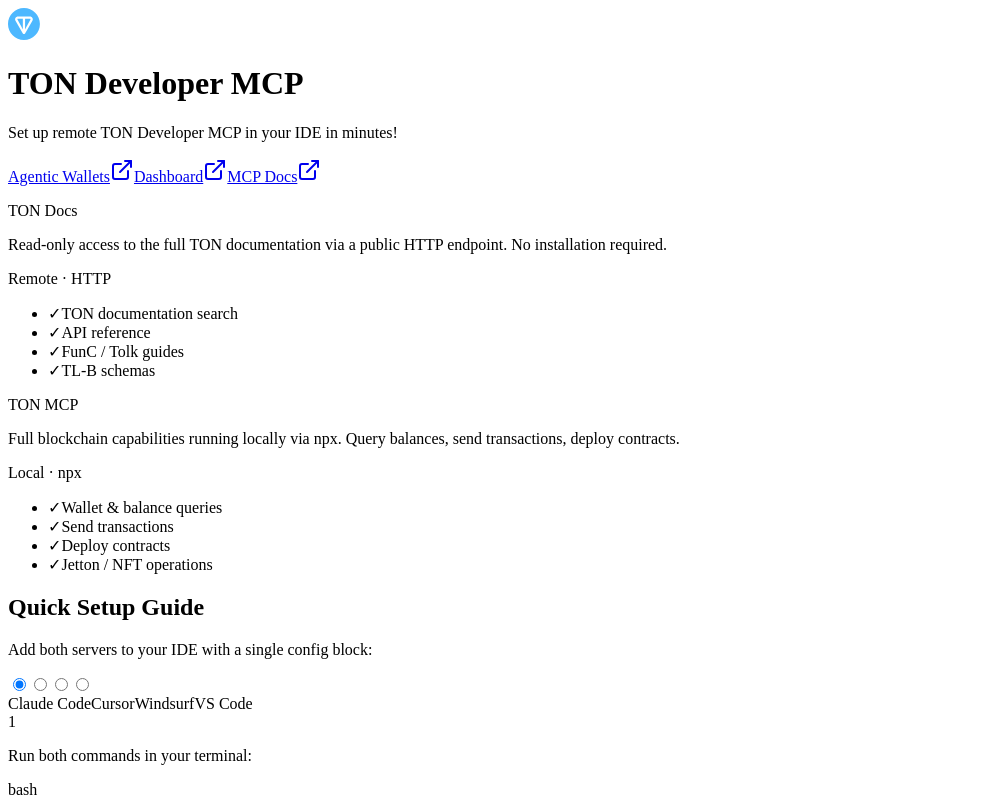
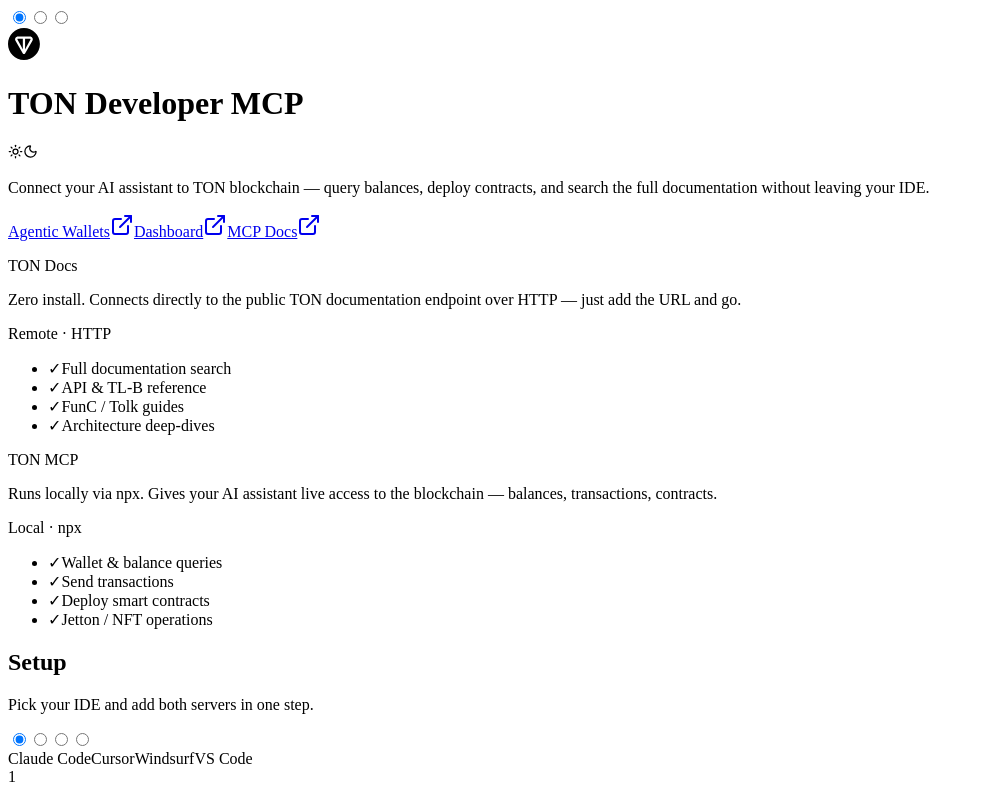
Before and after one commit to the-ton-tech/mcp-landing, a React app: page / in a window 1280 px wide. Shown: the top 800 px of the page, without its empty margins (0-984 px from the left). Built offline with nearby package versions, Linux system fonts and the light colour scheme; the HTML template or start-up script is replaced by a standard one.

Commit message:
feat: update styles

```diff
--- a/src/App.tsx
+++ b/src/App.tsx
@@ -5,6 +5,11 @@
 export default function App() {
   return (
     <>
+      {/* CSS-only theme switcher — three radios, auto is default */}
+      <input type="radio" name="theme" id="theme-auto"  className="theme-radio" defaultChecked />
+      <input type="radio" name="theme" id="theme-light" className="theme-radio" />
+      <input type="radio" name="theme" id="theme-dark"  className="theme-radio" />
+
       <div className="page-accent" />
       <main className="mx-auto max-w-4xl px-6 pb-14 pt-16">
         <Header />
--- a/src/components/Features.tsx
+++ b/src/components/Features.tsx
@@ -4,32 +4,32 @@
   {
     icon: '📖',
     title: 'Documentation Search',
-    desc:  'Instantly query the full TON docs — TL-B schemas, FunC / Tact references, and architecture guides — right inside your IDE.',
+    desc:  'Ask anything about TON — TL-B schemas, FunC / Tolk syntax, staking mechanics — and get answers grounded in the official docs.',
   },
   {
     icon: '⛓️',
-    title: 'Live Blockchain Data',
-    desc:  'Fetch real-time balances, transaction history, and contract state from the TON mainnet without leaving your editor.',
+    title: 'Live Chain Data',
+    desc:  'Pull real-time balances, transaction history, and contract state from TON mainnet without switching context.',
   },
   {
     icon: '🚀',
     title: 'Blockchain Operations',
-    desc:  'Interact with Jetton, NFT, and custom smart contracts via natural language. The MCP handles encoding and signing.',
+    desc:  'Deploy Jettons, NFTs, and custom contracts through natural language. Encoding, fees, and signing are handled for you.',
   },
   {
     icon: '🤖',
     title: 'Agentic Wallets',
-    desc:  'Spin up on-chain agent wallets at agents.ton.org and let your AI assistant send and receive TON autonomously.',
+    desc:  'Create on-chain agent wallets at agents.ton.org and let your AI send, receive, and swap TON autonomously.',
   },
   {
     icon: '🔒',
-    title: 'Secure by Default',
-    desc:  'Keys never leave your device. The local server signs locally; the remote docs server is completely read-only.',
+    title: 'Secure by Design',
+    desc:  'Your keys never leave your machine. The docs server is fully read-only; the local server signs everything locally.',
   },
   {
     icon: '⚡',
-    title: 'Zero Configuration',
-    desc:  'The public docs server needs no install — one command and it\'s live. The local server runs via npx with no global deps.',
+    title: 'No Setup Overhead',
+    desc:  'The docs server needs just a URL — nothing to install. The local server runs on-demand via npx with no global dependencies.',
   },
 ]
 
--- a/src/components/Header.tsx
+++ b/src/components/Header.tsx
@@ -1,4 +1,4 @@
-import { ExternalLink } from 'lucide-react'
+import { ExternalLink, Sun, Moon } from 'lucide-react'
 import { Button } from '@/components/ui/button'
 
 const LINKS = [
@@ -10,14 +10,18 @@
 export function Header() {
   return (
     <header className="mb-10">
-      <div className="mb-1 flex items-center gap-2">
-        <TONLogo />
-        <h1 className="text-2xl font-bold tracking-tight text-foreground">
-          TON Developer MCP
-        </h1>
+      <div className="mb-1 flex items-center justify-between gap-2">
+        <div className="flex items-center gap-2.5">
+          <TONLogo />
+          <h1 className="text-2xl font-bold tracking-tight text-foreground">
+            TON Developer MCP
+          </h1>
+        </div>
+        <ThemeToggle />
       </div>
       <p className="mb-5 text-muted-foreground">
-        Set up remote TON Developer MCP in your IDE in minutes!
+        Connect your AI assistant to TON blockchain — query balances, deploy contracts,
+        and search the full documentation without leaving your IDE.
       </p>
       <nav className="flex flex-wrap gap-2">
         {LINKS.map(({ label, href }) => (
@@ -33,11 +37,25 @@
   )
 }
 
-// Official TON icon from https://ton.org/en/brand-assets
+function ThemeToggle() {
+  return (
+    <div className="theme-toggle">
+      <label htmlFor="theme-light" className="theme-btn" title="Light theme">
+        <Sun size={15} />
+      </label>
+      <label htmlFor="theme-dark" className="theme-btn" title="Dark theme">
+        <Moon size={15} />
+      </label>
+    </div>
+  )
+}
+
+// Official TON icon — light: #4DB8FF, dark: white (ton.org/en/brand-assets)
+// fill="currentColor" so CSS controls the colour per theme via .ton-logo
 function TONLogo() {
   return (
-    <svg width="32" height="32" viewBox="0 0 237 237" fill="none" xmlns="http://www.w3.org/2000/svg">
-      <path d="M118.204 0.000292436C183.486 0.000292436 236.408 52.9224 236.408 118.205C236.408 183.487 183.486 236.408 118.204 236.408C52.9216 236.408 0.000184007 183.487 0 118.205C0 52.9225 52.9215 0.000452012 118.204 0.000292436ZM74.1011 62.1965C57.6799 62.1965 47.268 79.912 55.5308 94.2347L109.964 188.582C113.619 194.922 122.781 194.922 126.436 188.582L180.88 94.2347C189.132 79.9343 178.72 62.1966 162.31 62.1965H74.1011ZM162.288 78.8412C166.031 78.8412 168.234 82.8121 166.45 85.9075L137.856 137.091L137.851 137.099L126.506 159.046V78.8412H162.288ZM109.872 78.8517V159.024L98.5376 137.088L98.5334 137.08L69.9294 85.9215L69.8468 85.7725C68.2134 82.6997 70.405 78.8517 74.0899 78.8517H109.872Z" fill="#4DB8FF"/>
+    <svg className="ton-logo" width="32" height="32" viewBox="0 0 237 237" fill="none" xmlns="http://www.w3.org/2000/svg">
+      <path fill="currentColor" d="M118.204 0.000292436C183.486 0.000292436 236.408 52.9224 236.408 118.205C236.408 183.487 183.486 236.408 118.204 236.408C52.9216 236.408 0.000184007 183.487 0 118.205C0 52.9225 52.9215 0.000452012 118.204 0.000292436ZM74.1011 62.1965C57.6799 62.1965 47.268 79.912 55.5308 94.2347L109.964 188.582C113.619 194.922 122.781 194.922 126.436 188.582L180.88 94.2347C189.132 79.9343 178.72 62.1966 162.31 62.1965H74.1011ZM162.288 78.8412C166.031 78.8412 168.234 82.8121 166.45 85.9075L137.856 137.091L137.851 137.099L126.506 159.046V78.8412H162.288ZM109.872 78.8517V159.024L98.5376 137.088L98.5334 137.08L69.9294 85.9215L69.8468 85.7725C68.2134 82.6997 70.405 78.8517 74.0899 78.8517H109.872Z" />
     </svg>
   )
 }
--- a/src/components/SetupGuide.tsx
+++ b/src/components/SetupGuide.tsx
@@ -15,22 +15,22 @@
     id:    'docs',
     name:  'TON Docs',
     label: 'Remote · HTTP',
-    desc:  'Read-only access to the full TON documentation via a public HTTP endpoint. No installation required.',
-    caps:  ['TON documentation search', 'API reference', 'FunC / Tolk guides', 'TL-B schemas'],
+    desc:  'Zero install. Connects directly to the public TON documentation endpoint over HTTP — just add the URL and go.',
+    caps:  ['Full documentation search', 'API & TL-B reference', 'FunC / Tolk guides', 'Architecture deep-dives'],
   },
   {
     id:    'mcp',
     name:  'TON MCP',
     label: 'Local · npx',
-    desc:  'Full blockchain capabilities running locally via npx. Query balances, send transactions, deploy contracts.',
-    caps:  ['Wallet & balance queries', 'Send transactions', 'Deploy contracts', 'Jetton / NFT operations'],
+    desc:  'Runs locally via npx. Gives your AI assistant live access to the blockchain — balances, transactions, contracts.',
+    caps:  ['Wallet & balance queries', 'Send transactions', 'Deploy smart contracts', 'Jetton / NFT operations'],
   },
 ]
 
 const CLAUDE_COMMANDS = `claude mcp add --transport http ton-docs https://docs.ton.org/mcp
 claude mcp add ton -- npx -y @ton/mcp@alpha`
 
-// Shared config format for Cursor and Windsurf
+// Shared config for Cursor and Windsurf
 const CURSOR_WINDSURF_CONFIG = `{
   "mcpServers": {
     "ton-docs": {
@@ -86,10 +86,10 @@
 const QUERIES = [
   'What is the TON balance of my address?',
   'Show the last 10 transactions for this address.',
-  'Create agentic wallet for me.',
-  'Swap 0.5 TON for USDT',
+  'Create an agentic wallet for me.',
+  'Swap 0.5 TON for USDT.',
   'What are best practices for writing secure FunC contracts?',
-  'Explain the TON sharding model from the docs.',
+  'Explain the TON sharding model.',
 ]
 
 // ── Primitives ────────────────────────────────────────────────────────────
@@ -123,9 +123,12 @@
   )
 }
 
+// ── Component ─────────────────────────────────────────────────────────────
+
 export function SetupGuide() {
   return (
     <section>
+      {/* Server overview */}
       <div className="mb-8 grid gap-4 sm:grid-cols-2">
         {SERVERS.map(s => (
           <Card key={s.id} className="relative overflow-hidden">
@@ -134,7 +137,7 @@
               <div className="mb-3 flex items-start justify-between gap-2">
                 <div>
                   <p className="font-semibold text-foreground">{s.name}</p>
-                  <p className="text-xs text-muted-foreground">{s.desc}</p>
+                  <p className="mt-0.5 text-xs text-muted-foreground">{s.desc}</p>
                 </div>
                 <Badge variant="secondary" className="shrink-0 text-xs">{s.label}</Badge>
               </div>
@@ -151,9 +154,9 @@
         ))}
       </div>
 
-      <h2 className="mb-1 text-lg font-semibold text-foreground">Quick Setup Guide</h2>
+      <h2 className="mb-1 text-lg font-semibold text-foreground">Setup</h2>
       <p className="mb-5 text-sm text-muted-foreground">
-        Add both servers to your IDE with a single config block:
+        Pick your IDE and add both servers in one step.
       </p>
 
       {/* CSS-only tabs */}
@@ -177,9 +180,9 @@
               <Step n={1} title={t.step1.title}>
                 <CodeBlock code={t.step1.code} lang={t.step1.lang} />
               </Step>
-              <Step n={2} last title="Verify both servers are connected">
+              <Step n={2} last title="Verify the connection">
                 <p className="text-sm text-muted-foreground">
-                  Ask your IDE assistant to list tools — you should see:
+                  Ask your assistant to list available tools — you should see:
                 </p>
                 <CodeBlock code={VERIFY_OUTPUT} lang="output" />
               </Step>
@@ -191,7 +194,7 @@
       {/* Example queries */}
       <div className="mt-8">
         <div className="mb-3 flex items-center gap-3">
-          <p className="text-sm font-semibold text-foreground">Example Queries</p>
+          <p className="text-sm font-semibold text-foreground">Try asking</p>
           <Separator className="flex-1" />
         </div>
         <div className="grid gap-1 sm:grid-cols-2">
--- a/src/input.css
+++ b/src/input.css
@@ -4,54 +4,84 @@
 @tailwind components;
 @tailwind utilities;
 
+/* ─── Design tokens ──────────────────────────────────────────────────────────
+   Based on Figma: BP Admin Panel Design System (shadcn/ui slate base).
+   --primary overridden with TON blue: #0098EA in light, #4DB8FF in dark.
+   Theme priority: manual (light/dark radio) > OS preference (prefers-color-scheme).
+─────────────────────────────────────────────────────────────────────────── */
+
 @layer base {
+  /* Light theme — default */
   :root {
-    --background:           0 0% 100%;
-    --foreground:           224 71% 4%;
-    --card:                 0 0% 100%;
-    --card-foreground:      224 71% 4%;
-    --popover:              0 0% 100%;
-    --popover-foreground:   224 71% 4%;
-    --primary:              199 100% 46%;  /* TON blue #0098EA */
-    --primary-foreground:   0 0% 100%;
-    --secondary:            220 14% 96%;
-    --secondary-foreground: 224 71% 4%;
-    --muted:                220 14% 96%;
-    --muted-foreground:     220 9% 46%;
-    --accent:               220 14% 96%;
-    --accent-foreground:    224 71% 4%;
-    --destructive:          0 84% 60%;
-    --destructive-foreground: 0 0% 100%;
-    --border:               220 13% 90%;
-    --input:                220 13% 90%;
-    --ring:                 199 100% 46%;
-    --radius:               0.5rem;
+    --background:             0 0% 100%;
+    --foreground:             222.2 84% 4.9%;
+    --card:                   0 0% 100%;
+    --card-foreground:        222.2 84% 4.9%;
+    --popover:                0 0% 100%;
+    --popover-foreground:     222.2 84% 4.9%;
+    --primary:                199 100% 46%;    /* #0098EA – better contrast on white */
+    --primary-foreground:     0 0% 100%;
+    --secondary:              210 40% 96.1%;
+    --secondary-foreground:   222.2 47.4% 11.2%;
+    --muted:                  210 40% 96.1%;
+    --muted-foreground:       215.4 16.3% 46.9%;
+    --accent:                 210 40% 96.1%;
+    --accent-foreground:      222.2 47.4% 11.2%;
+    --destructive:            0 84.2% 60.2%;
+    --destructive-foreground: 210 40% 98%;
+    --border:                 214.3 31.8% 91.4%;
+    --input:                  214.3 31.8% 91.4%;
+    --ring:                   199 100% 46%;
+    --radius:                 0.5rem;
   }
 
-  @media (prefers-color-scheme: dark) {
-    :root {
-      --background:           224 71% 4%;
-      --foreground:           210 20% 98%;
-      --card:                 215 27% 8%;
-      --card-foreground:      210 20% 98%;
-      --popover:              215 27% 8%;
-      --popover-foreground:   210 20% 98%;
-      --primary:              199 100% 46%;
-      --primary-foreground:   0 0% 100%;
-      --secondary:            215 27% 11%;
-      --secondary-foreground: 210 20% 98%;
-      --muted:                215 27% 11%;
-      --muted-foreground:     217 11% 55%;
-      --accent:               215 27% 11%;
-      --accent-foreground:    210 20% 98%;
-      --destructive:          0 63% 31%;
-      --destructive-foreground: 210 20% 98%;
-      --border:               215 27% 15%;
-      --input:                215 27% 15%;
-      --ring:                 199 100% 46%;
-    }
+  /* Manual light override */
+  html:has(#theme-light:checked) {
+    --background:             0 0% 100%;
+    --foreground:             222.2 84% 4.9%;
+    --card:                   0 0% 100%;
+    --card-foreground:        222.2 84% 4.9%;
+    --popover:                0 0% 100%;
+    --popover-foreground:     222.2 84% 4.9%;
+    --primary:                199 100% 46%;
+    --primary-foreground:     0 0% 100%;
+    --secondary:              210 40% 96.1%;
+    --secondary-foreground:   222.2 47.4% 11.2%;
+    --muted:                  210 40% 96.1%;
+    --muted-foreground:       215.4 16.3% 46.9%;
+    --accent:                 210 40% 96.1%;
+    --accent-foreground:      222.2 47.4% 11.2%;
+    --destructive:            0 84.2% 60.2%;
+    --destructive-foreground: 210 40% 98%;
+    --border:                 214.3 31.8% 91.4%;
+    --input:                  214.3 31.8% 91.4%;
+    --ring:                   199 100% 46%;
   }
 
+  /* Manual dark override — wins over OS light via :has() specificity */
+  html:has(#theme-dark:checked) {
+    --background:             222.2 84% 4.9%;
+    --foreground:             210 40% 98%;
+    --card:                   220 23% 7.5%;
+    --card-foreground:        210 40% 98%;
+    --popover:                220 23% 7.5%;
+    --popover-foreground:     210 40% 98%;
+    --primary:                199 100% 65%;
+    --primary-foreground:     222.2 84% 4.9%;
+    --secondary:              217.2 32.6% 17.5%;
+    --secondary-foreground:   210 40% 98%;
+    --muted:                  217.2 32.6% 17.5%;
+    --muted-foreground:       215 20.2% 65.1%;
+    --accent:                 217.2 32.6% 17.5%;
+    --accent-foreground:      210 40% 98%;
+    --destructive:            0 62.8% 30.6%;
+    --destructive-foreground: 210 40% 98%;
+    --border:                 217.2 32.6% 17.5%;
+    --input:                  217.2 32.6% 17.5%;
+    --ring:                   199 100% 65%;
+  }
+
+  /* Global resets */
   * { box-sizing: border-box; border-color: hsl(var(--border)); }
   html { scroll-behavior: smooth; }
   body {
@@ -63,13 +93,38 @@
 }
 
 @layer components {
+  /* ── Theme radio inputs (visually hidden) ───────────────── */
+  .theme-radio { @apply sr-only; }
+
+  /* ── Theme toggle button group ──────────────────────────── */
+  .theme-toggle {
+    @apply flex items-center gap-0.5 rounded-lg border border-border bg-muted p-1;
+  }
+  .theme-btn {
+    @apply flex h-7 w-7 cursor-pointer items-center justify-center rounded-md
+           text-muted-foreground transition-colors hover:text-foreground;
+  }
+
+  /* Active state — sun is default (auto = light) */
+  html:has(#theme-light:checked) label[for="theme-light"],
+  html:has(#theme-auto:checked)  label[for="theme-light"] {
+    @apply bg-background text-foreground shadow-sm;
+  }
+  html:has(#theme-dark:checked) label[for="theme-dark"] {
+    @apply bg-background text-foreground shadow-sm;
+  }
+
+  /* ── TON logo colour (light: brand blue, dark: white) ───── */
+  .ton-logo { color: #4DB8FF; }
+  html:has(#theme-dark:checked) .ton-logo { color: white; }
+
   /* ── Top accent bar ─────────────────────────────────────── */
   .page-accent {
     @apply fixed inset-x-0 top-0 z-50 h-[3px];
-    background: linear-gradient(90deg, hsl(var(--primary)), hsl(199 100% 60%));
+    background: linear-gradient(90deg, hsl(var(--primary)), hsl(199 100% 72%));
   }
 
-  /* ── CSS-only tabs ──────────────────────────────────────── */
+  /* ── CSS-only IDE tabs ──────────────────────────────────── */
   .tab-radio {
     @apply absolute h-0 w-0 opacity-0;
     pointer-events: none;
@@ -97,7 +152,7 @@
     padding-top: calc(0.5rem - 1px);
   }
 
-  /* ── Code block ─────────────────────────────────────────── */
+  /* ── Code block (always dark, theme-independent) ─────────── */
   .code-wrap {
     @apply overflow-hidden rounded-lg border border-[hsl(220_20%_14%)] text-sm;
     background: hsl(220 30% 7%);
```
